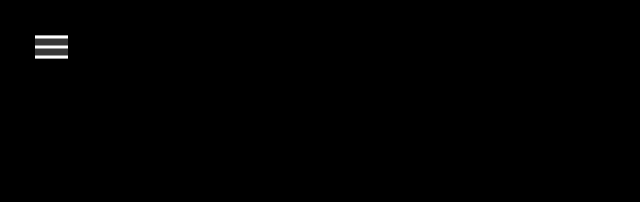
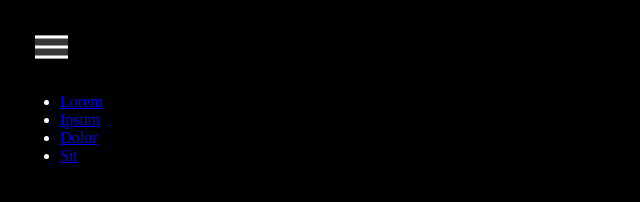
Before and after one commit to kamilmuzyka91/hamburger-menu, a website: page index.html in a window 1280 px wide. Shown: the whole page, without its empty margins (0-640 px from the left). Drawn offline with Linux system fonts and the light colour scheme.

Commit message:
add nav list

```diff
--- a/index.html
+++ b/index.html
@@ -17,6 +17,14 @@
                 <span class="hamburger__inner"></span>
             </span>
         </button>
+        <nav class="navigation">
+            <ul class="navigation__list">
+                <li class="navigation__item"><a href="#">Lorem</a></li>
+                <li class="navigation__item"><a href="#">Ipsum</a></li>
+                <li class="navigation__item"><a href="#">Dolor</a></li>
+                <li class="navigation__item"><a href="#">Sit</a></li>
+            </ul>
+        </nav>
     </header>
     <script src="./js/app.js"></script>
 </body>
--- a/scss/main.scss
+++ b/scss/main.scss
@@ -16,6 +16,7 @@ $-hamburger-height: 1.8em;
 body {
   background: #000;
   margin: 0;
+  color: #fff;
 }
 
 .header {
```
Also changed, not shown: css/main.css, 1 other file.
